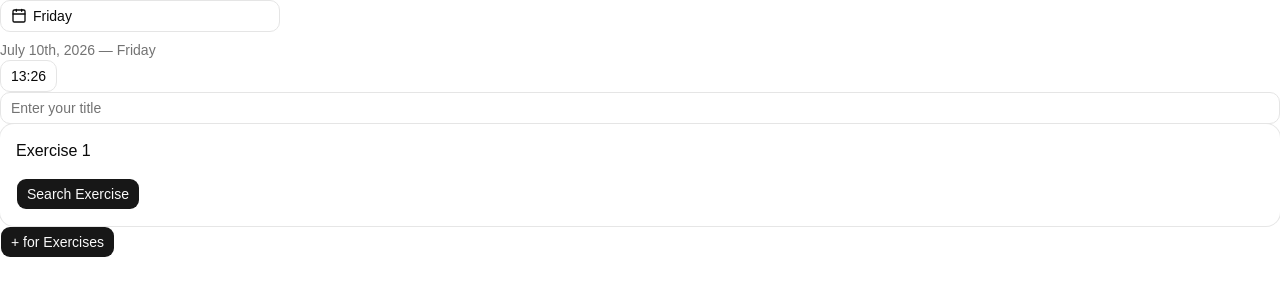
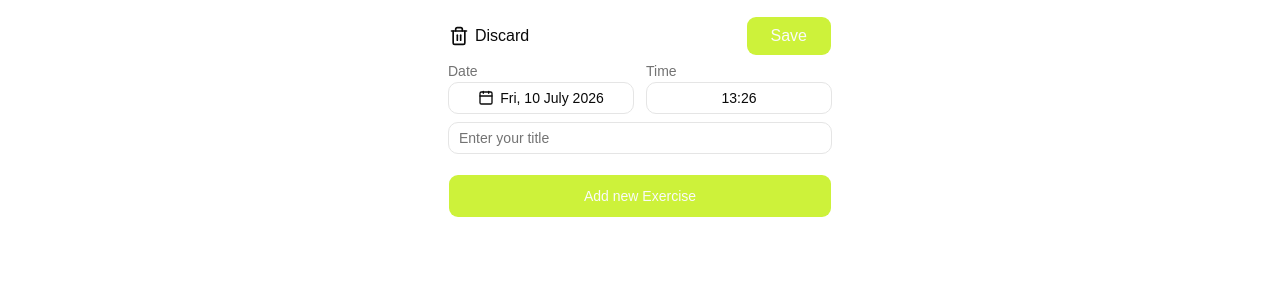
Before and after one commit to Trainalyse/trainalyse-frontend-v1, a React (Vite) app: page /Workout in a window 1280 px wide. Shown: the top 300 px of the page. Built offline with nearby package versions, Linux system fonts and the light colour scheme.

Commit message:
started design for the workout page according to the paper frame , and now i have made the add exercise button function properly and now from tomorrow i will design from the confirm button wiring that will result in the rendering of the exercise card.

```diff
--- a/src/App.tsx
+++ b/src/App.tsx
@@ -4,7 +4,6 @@ import { workouts, type Workout } from "./data/workouts"
 import {
   Card,
   CardDescription,
-  CardFooter,
   CardHeader,
   CardTitle,
 } from "@/components/ui/card"
@@ -183,9 +182,9 @@ export function App() {
                           )}
                         </CardDescription>
                       </CardHeader>
-                      <CardFooter className="rounded-b-[var(--radius-card)] border-[var(--border-cardEdge)] bg-[var(--bg-surface-secondary)] py-3 text-xs text-muted-foreground">
+                      {/*<CardFooter className="rounded-b-[var(--radius-card)] border-[var(--border-cardEdge)] bg-[var(--bg-surface-secondary)] py-3 text-xs text-muted-foreground">
                         <p>Created at {workout.time}</p>
-                      </CardFooter>
+                      </CardFooter>*/}
                     </Card>
                   </Button>
                 </div>
--- a/src/Exercise.tsx
+++ b/src/Exercise.tsx
@@ -1,9 +1,7 @@
 import {
   Card,
   CardContent,
-  CardHeader,
-  CardTitle,
-} from "@/components/ui/card"
+  CardHeader,} from "@/components/ui/card"
 import Sets from "./Set"
 import React from "react"
 import { exercises, type ExerciseType } from "./data/exercise"
@@ -31,7 +29,7 @@ interface ExerciseProps {
   exerciseData?: WorkoutExercise
 }
 
-function Exercise({ number, exerciseData }: ExerciseProps) {
+function Exercise({  exerciseData }: ExerciseProps) {
   const id = React.useId()
   // when prefilled, look up type/isBodyweight from the catalog by name
   const matchedExercise = exerciseData
@@ -89,7 +87,7 @@ function Exercise({ number, exerciseData }: ExerciseProps) {
     <>
       <Card>
         <CardHeader>
-          <CardTitle>Exercise {number}</CardTitle>
+
         </CardHeader>
         <CardContent>
           {exerciseMode === "searching" && (
--- a/src/Workout.tsx
+++ b/src/Workout.tsx
@@ -2,34 +2,14 @@
 import { Input } from "@/components/ui/input"
 import React, { type ChangeEvent } from "react"
 import { DatePickerDemo } from "./components/DatePicker"
-import Exercise from "./Exercise"
-import { type ExerciseType } from "./data/exercise"
 import { Button } from "@/components/ui/button"
 import { useLocation } from "react-router-dom"
 import { type Workout as WorkoutData } from "./data/workouts"
 import { format } from "date-fns"
 import Timesetter from "@/components/ui/timesetter"
-
-interface Dropset {
-  id: number
-  weight?: number
-  reps?: number
-  minutes?: number
-  seconds?: number
-  hours?: number
-}
-
-interface Set {
-  id: number
-  dropsets: Dropset[]
-}
-
-interface Exercise {
-  id: number
-  exerciseName: string
-  exerciseType: ExerciseType
-  sets: Set[]
-}
+import { Trash2Icon } from "lucide-react"
+import { Label } from "./components/ui/label"
+import ExerciseSearch from "./components/ExerciseSearch"
 
 function Workout() {
   const location = useLocation()
@@ -38,64 +18,44 @@ function Workout() {
   const [pickTime, setPickTime] = React.useState(
     passedWorkout?.time ?? format(new Date(), "HH:mm")
   )
-  const id = React.useId()
-  // one structural slot per passed exercise, otherwise a single empty one.
-  // The actual data is passed down by index from passedWorkout below.
-  const [exerciseArray, setExerciseArray] = React.useState(
-    passedWorkout
-      ? passedWorkout.exercises.map((_, index) => ({
-          id: id + "-" + index,
-          sets: [],
-        }))
-      : [{ id: id + "-0", sets: [] }]
-  )
+  const [showExerciseSearch, setShowExerciseSearch] =
+    React.useState<boolean>(false)
 
   function handleTitleChange(e: ChangeEvent<HTMLInputElement>) {
     setTitle(e.target.value)
   }
-  const counter = React.useRef(
-    passedWorkout ? passedWorkout.exercises.length : 1
-  )
-  function handleExerciseAddition() {
-    setExerciseArray([
-      ...exerciseArray,
-      {
-        id: id + "-" + counter.current++,
-        sets: [],
-      },
-    ])
-  }
-  function handleMinus() {
-    if (exerciseArray.length > 0) {
-      const updatedExercises = exerciseArray.slice(0, -1) //0th to last element but the last element is excluded
-      setExerciseArray(updatedExercises)
-    }
-  }
 
   return (
-    <>
+    <div className="flex flex-col mx-auto max-w-[430px] min-h-svh px-[var(--space-23)] gap-2 ">
+      <div className="flex justify-between items-center mt-4">
+        <Button className="pl-0 text-base" variant="ghost">
+          <Trash2Icon className="size-5" />
+          Discard
+        </Button>
+        <Button className="bg-brand h-10 px-6 text-base">Save</Button>
+      </div>
+      <div className="flex gap-3">
+        <div className="flex flex-col gap-1 flex-1">
+        <Label className="text-muted-foreground">Date</Label>
       <DatePickerDemo
         initialDate={passedWorkout?.date ?? format(new Date(), "yyyy-MM-dd")}
-      />
-      <Timesetter value={pickTime} onChange={setPickTime} />
+         /></div>
+        <div className="flex flex-col gap-1 flex-1" >
+        <Label className="text-muted-foreground">Time</Label>
+      <Timesetter value={pickTime} onChange={setPickTime} /></div></div>
       <Input
         type="text"
         placeholder="Enter your title"
         value={title}
         onChange={handleTitleChange}
       />
-      {exerciseArray.map((exercise, index) => (
-        <Exercise
-          key={exercise.id}
-          number={index + 1}
-          exerciseData={passedWorkout?.exercises[index]}
-        />
-      ))}
-      <Button onClick={handleExerciseAddition}>+ for Exercises</Button>
-      {exerciseArray.length > 1 && (
-        <Button onClick={handleMinus}>- for Exercises</Button>
+
+      <Button className="bg-brand mt-3 h-11"onClick={()=>(setShowExerciseSearch(true))}>Add new Exercise</Button>
+
+      {showExerciseSearch && (
+        <ExerciseSearch onClose={() => setShowExerciseSearch(false)} />
       )}
-    </>
+    </div>
   )
 }
 
--- a/src/components/DatePicker.tsx
+++ b/src/components/DatePicker.tsx
@@ -2,12 +2,9 @@ import { format, parseISO } from "date-fns"
 import { Calendar as CalendarIcon } from "lucide-react"
 import { Button } from "@/components/ui/button"
 import { Calendar } from "@/components/ui/calendar"
-import {
-  Popover,
-  PopoverContent,
-  PopoverTrigger,
-} from "@/components/ui/popover"
+import { Card } from "./ui/card"
 import React from "react"
+import { X } from "lucide-react"
 
 interface DatePickerDemoProps {
   initialDate?: string
@@ -21,6 +18,7 @@ export function DatePickerDemo({
   const [date, setDate] = React.useState<Date | undefined>(
     initialDate ? parseISO(initialDate) : undefined
   )
+  const [open,setOpen] = React.useState<boolean>(false)
 
   function handleSelect(selected: Date | undefined) {
     setDate(selected)
@@ -29,27 +27,39 @@ export function DatePickerDemo({
 
   return (
     <>
-      <Popover>
-        <PopoverTrigger asChild>
-          <Button
-            variant="outline"
-            data-empty={!date}
-            className="w-[280px] justify-start text-left font-normal data-[empty=true]:text-muted-foreground"
-          >
+
+        <Button variant="outline" onClick={()=>(setOpen(true))}>
+
             <CalendarIcon />
-            {date ? format(date, "EEEE") : <span>Pick a date</span>}
-          </Button>
-        </PopoverTrigger>
-        <PopoverContent className="w-auto p-0">
-          <Calendar mode="single" selected={date} onSelect={handleSelect} />
-        </PopoverContent>
-      </Popover>
+            {date ? format(date, "EEE, d MMMM yyyy") : <span>Pick a date</span>}
 
-      {date && (
-        <p className="mt-2 text-sm text-muted-foreground">
-          {format(date, "PPP")} — {format(date, "EEEE")}
-        </p>
-      )}
+        </Button>
+        {open  && (
+          <div className="fixed inset-0 z-10 flex items-center justify-center bg-black/60 backdrop-blur-sm">
+            <Card className="relative p-4">
+              <Calendar
+                className="mt-6 [--cell-size:--spacing(9)]"
+                mode="single"
+                selected={date}
+                onSelect={(selected) => {
+                  handleSelect(selected)
+                  setOpen(false)
+                }}
+              />
+              <Button
+                variant="ghost"
+                size="icon"
+                className="absolute top-2 right-2.5"
+                onClick={() => setOpen(false)}
+              >
+                <X className="size-8" strokeWidth="1.5" />
+              </Button>
+            </Card>
+          </div>
+        )}
+
+
+
     </>
   )
 }
--- /dev/null
+++ b/src/components/ExerciseSearch.tsx
@@ -0,0 +1,87 @@
+import { Input } from "./ui/input"
+import { Button } from "./ui/button"
+import { X } from "lucide-react"
+import { exercises } from "@/data/exercise"
+import React, { type ChangeEvent } from "react"
+
+interface ExerciseSearchProps {
+  onClose: () => void
+}
+
+function ExerciseSearch({ onClose }: ExerciseSearchProps) {
+  const [exerciseSearch, setExerciseSearch] = React.useState("")
+
+  const [selectedExercise, setSelectedExercise] = React.useState<string>("")
+
+  function handleExerciseTypeForSearch(e: ChangeEvent<HTMLInputElement>) {
+    setExerciseSearch(e.target.value)
+    setSelectedExercise("")
+  }
+
+  const filteredExercises = exercises.filter((exercise) =>
+    exercise.name.toLowerCase().includes(exerciseSearch.toLowerCase())
+  )
+
+  return (
+    // BACKDROP: blurred workout page behind; clicking it closes the popup.
+    <div
+      className="fixed inset-0 z-10 flex items-start justify-center bg-black/60 pt-[12vh] backdrop-blur-sm"
+      onClick={onClose}
+    >
+      {/* CARD: the small popup. stopPropagation so clicks inside don't close it. */}
+      <div
+        className="flex max-h-[70vh] w-[85%] max-w-[360px] flex-col overflow-hidden rounded-[var(--radius-card)] border border-[var(--border-cardEdge)] bg-[var(--bg-surface-primary)] p-4"
+        onClick={(e) => e.stopPropagation()}
+      >
+        <div className="flex items-center gap-3">
+          <Input
+            className="h-11 flex-1 min-w-0"
+            placeholder="Search your exercise"
+            value={selectedExercise ? selectedExercise : exerciseSearch}
+            onChange={handleExerciseTypeForSearch}
+          />
+          <div className="flex w-24 shrink-0 justify-end">
+            {selectedExercise ? (
+              <Button className="bg-brand h-10 w-full text-base">Confirm</Button>
+            ) : (
+              <Button variant="ghost" size="icon" onClick={onClose}>
+                <X className="size-9" />
+              </Button>
+            )}
+          </div>
+        </div>
+
+        <div className="mt-6 flex min-h-0 flex-col overflow-y-auto">
+          {filteredExercises.map((exercise) => (
+            <Button
+              key={exercise.id}
+              variant="ghost"
+              className="justify-start text-muted-foreground h-15 "
+              onClick={() => {
+                if (!selectedExercise) {
+                  setSelectedExercise(exercise.name)
+                } else if (selectedExercise === exercise.name) {
+                  setSelectedExercise("")
+                } else if (selectedExercise !== exercise.name) {
+                  setSelectedExercise(exercise.name)
+                }
+              }}
+            >
+              <p
+                className={
+                  selectedExercise === exercise.name
+                    ? "text-lg justify-start text-primary font-bold h-15 "
+                    : " text-lg justify-start text-muted-foreground h-15 "
+                }
+              >
+                {exercise.name}
+              </p>
+            </Button>
+          ))}
+        </div>
+      </div>
+    </div>
+  )
+}
+
+export default ExerciseSearch
--- a/src/components/ui/timesetter.tsx
+++ b/src/components/ui/timesetter.tsx
@@ -98,7 +98,7 @@ function Timesetter({ value, onChange }: TimesetterProps) {
   return (
     <>
       {/* TRIGGER: the field showing the prefilled time. */}
-      <Button variant="outline" onClick={handleOpen}>
+      <Button variant="outline" className="w-full" onClick={handleOpen}>
         {value}
       </Button>
 
```
